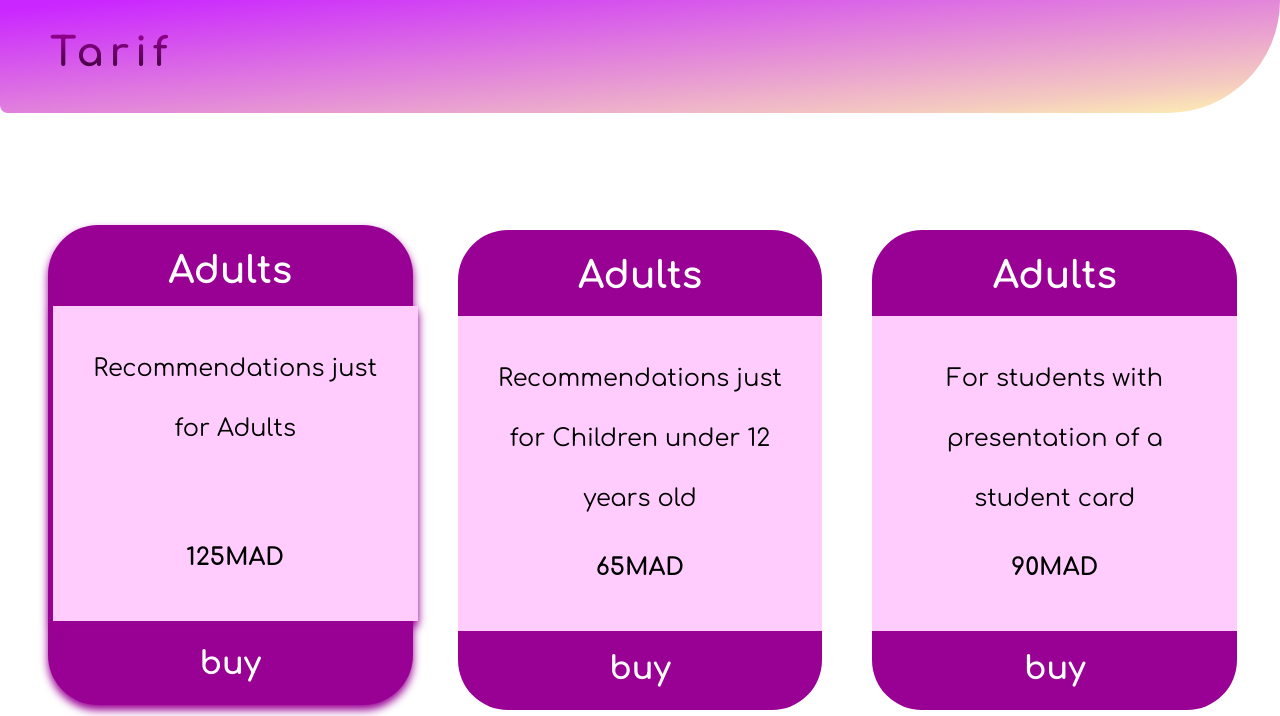
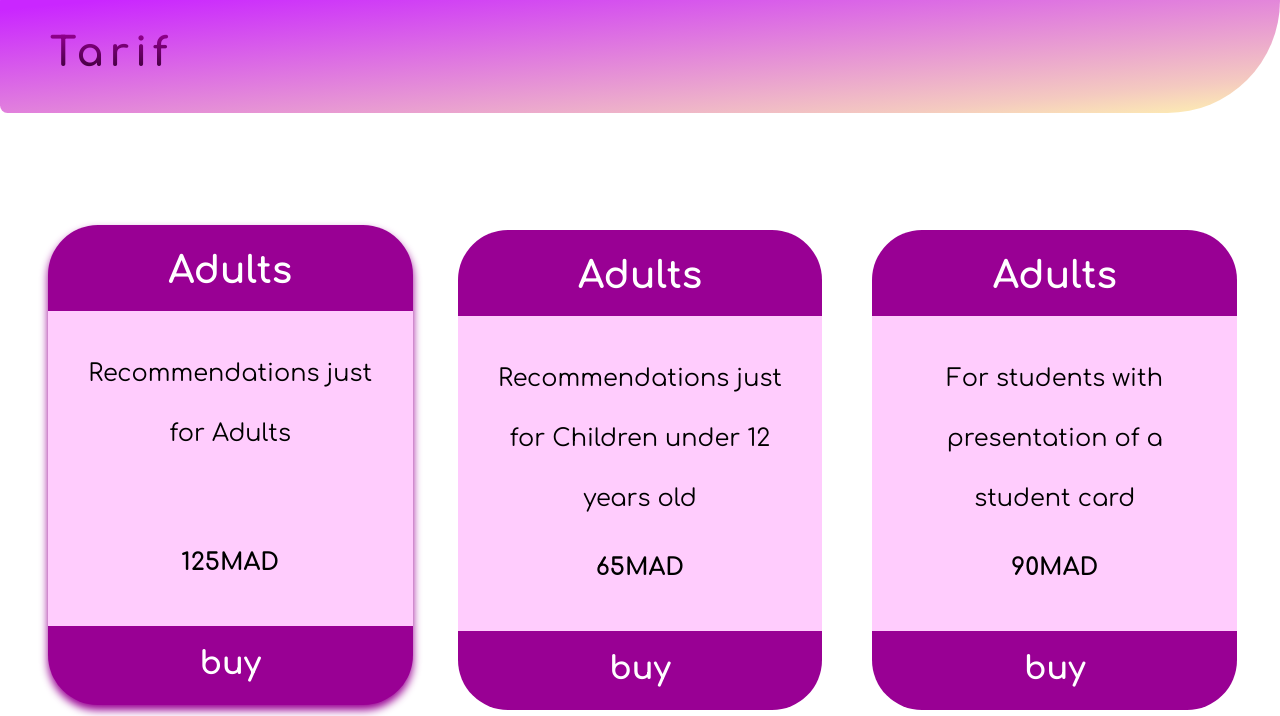
Before and after one commit to MhamedOuhanane/Brief2-CINEMA, a plain HTML site: page Tarifs.html in a window 1280 px wide. In both pictures the pointer is over the element 225 px from the left and 554 px from the top of the page. Shown: the part 84-800 px from the top of the page. Drawn offline with Linux system fonts and the light colour scheme.

Commit message:
terminer

```diff
--- a/css/style.css
+++ b/css/style.css
@@ -547,7 +547,7 @@ a{
     gap: 50PX;
 }
 
-.tarifs div:hover{
+.tarifs > div:hover{
     transform: translate(5px,-5px);
     box-shadow: 0 5px 9px #990094;
 }
```
Also changed, not shown: 1 other file.
